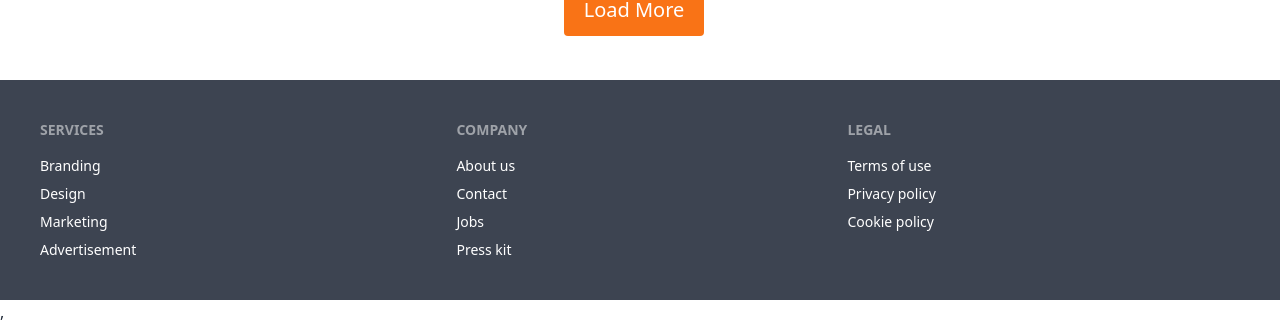
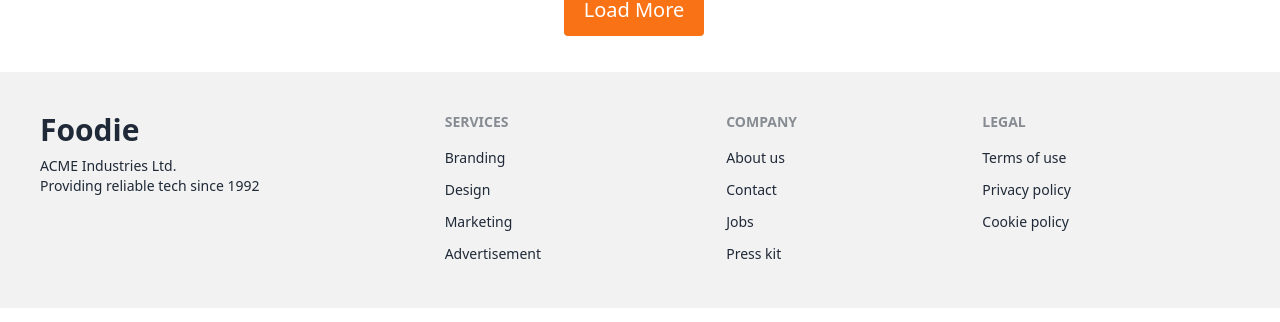
Before and after one commit to Fahimmuntasir1/Foodie-Restaurent-web, a React (Create React App) app: page / in a window 1280 px wide. Shown: the part 2431-2753 px from the top of the page. Built offline with nearby package versions, Linux system fonts and the light colour scheme.

Commit message:
changed some styles in footer section

```diff
--- /dev/null
+++ b/src/Components/Home/Footer/Footer.css
@@ -0,0 +1,21 @@
+.underline-effect-footer {
+    display: inline-block;
+    color: inherit;
+    padding-bottom: 0.25rem; /* defines the space between text and underline */
+    position: relative;
+    cursor: pointer;
+  }
+
+  .underline-effect-footer::before {
+    content: "";
+    position: absolute;
+    left: 0;
+    bottom: 0;
+    width: 0;
+    height: 2px;
+    background-color: hsl(215 28% 17%);
+    transition: width 0.25s ease-in;
+  }
+  .underline-effect-footer:hover::before {
+    width: 100%;
+  }
--- a/src/Components/Home/Footer/Footer.js
+++ b/src/Components/Home/Footer/Footer.js
@@ -1,29 +1,38 @@
 /* eslint-disable jsx-a11y/anchor-is-valid */
-import React from 'react';
+import React from "react";
+import "./Footer.css";
 
 const Footer = () => {
   return (
     <div>
-            <footer className="footer p-10 mt-11 bg-neutral text-neutral-content">
+      <footer class="footer p-10 bg-base-200 text-base-content">
         <div>
-    <span className="footer-title">Services</span>
-    <a className="link link-hover">Branding</a>
-    <a className="link link-hover">Design</a>
-    <a className="link link-hover">Marketing</a>
-    <a className="link link-hover">Advertisement</a>
+          <h2 className="text-3xl font-bold">Foodie</h2>
+          <p>
+            ACME Industries Ltd.
+            <br />
+            Providing reliable tech since 1992
+          </p>
         </div>
         <div>
-    <span className="footer-title">Company</span>
-    <a className="link link-hover">About us</a>
-    <a className="link link-hover">Contact</a>
-    <a className="link link-hover">Jobs</a>
-    <a className="link link-hover">Press kit</a>
+          <span class="footer-title">Services</span>
+          <a class="underline-effect-footer">Branding</a>
+          <a class="underline-effect-footer">Design</a>
+          <a class="underline-effect-footer">Marketing</a>
+          <a class="underline-effect-footer">Advertisement</a>
         </div>
         <div>
-    <span className="footer-title">Legal</span>
-    <a className="link link-hover">Terms of use</a>
-    <a className="link link-hover">Privacy policy</a>
-    <a className="link link-hover">Cookie policy</a>
+          <span class="footer-title">Company</span>
+          <a class="underline-effect-footer">About us</a>
+          <a class="underline-effect-footer">Contact</a>
+          <a class="underline-effect-footer">Jobs</a>
+          <a class="underline-effect-footer">Press kit</a>
+        </div>
+        <div>
+          <span class="footer-title">Legal</span>
+          <a class="underline-effect-footer">Terms of use</a>
+          <a class="underline-effect-footer">Privacy policy</a>
+          <a class="underline-effect-footer">Cookie policy</a>
         </div>
       </footer>
     </div>
```
Lines whose indentation alone changed are shown as unchanged.
